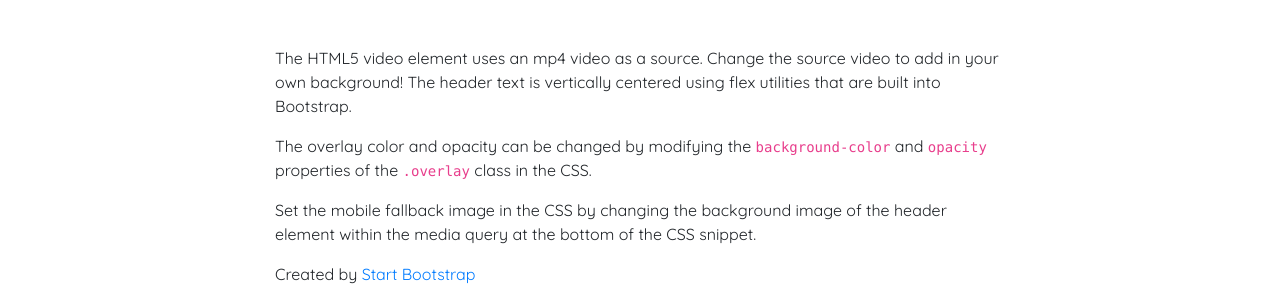
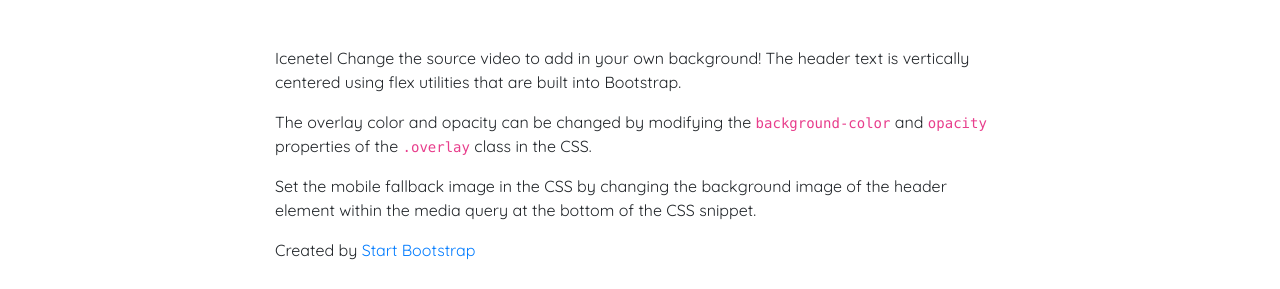
Before and after one commit to caio01/ICEBetel_WebSite, a plain HTML site: page index.html in a window 1280 px wide. Shown: the part 802-1091 px from the top of the page. Drawn offline with nearby package versions, Linux system fonts and the light colour scheme.

Commit message:
alteracao do texto do body do index

```diff
--- a/index.html
+++ b/index.html
@@ -47,7 +47,7 @@
     <div class="container">
       <div class="row">
         <div class="col-md-8 mx-auto">
-          <p>The HTML5 video element uses an mp4 video as a source. Change the source video to add in your own background! The header text is vertically centered using flex utilities that are built into Bootstrap.</p>
+          <p>Icenetel Change the source video to add in your own background! The header text is vertically centered using flex utilities that are built into Bootstrap.</p>
           <p>The overlay color and opacity can be changed by modifying the <code>background-color</code> and <code>opacity</code> properties of the <code>.overlay</code> class in the CSS.</p>
           <p>Set the mobile fallback image in the CSS by changing the background image of the header element within the media query at the bottom of the CSS snippet.</p>
           <p class="mb-0">
```
